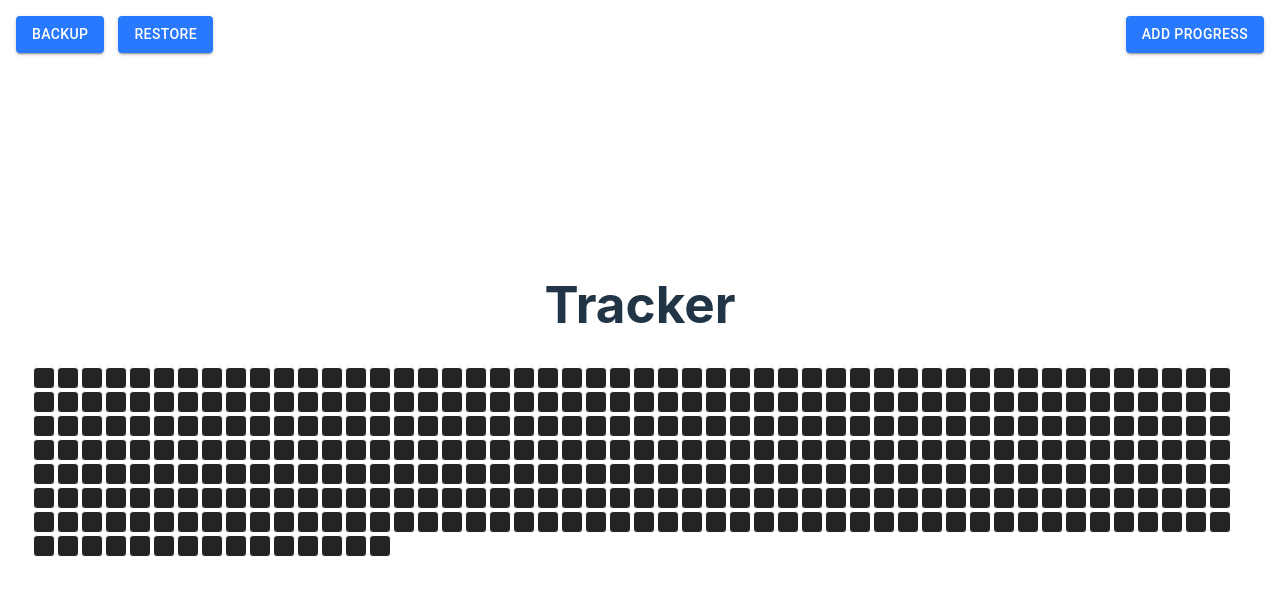
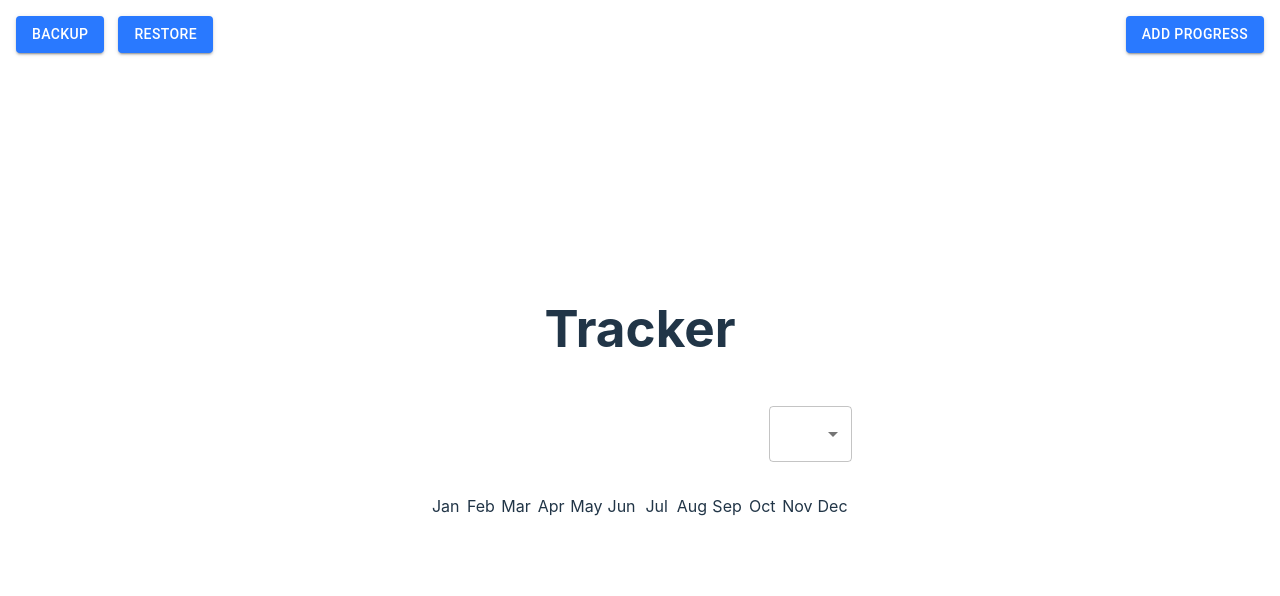
Before and after one commit to GeorgeSedhom0/ProgressTracker, a React (Vite) app: page / in a window 1280 px wide. Shown: the top 596 px of the page. Built offline with nearby package versions, Linux system fonts and the light colour scheme.

Commit message:
added year by year progress

```diff
--- a/src/App.css
+++ b/src/App.css
@@ -41,8 +41,8 @@
 }
 
 .progressSquare {
-  width: 20px;
-  height: 20px;
+  width: 2%;
+  aspect-ratio: 1/1;
   background-color: #000;
   border: 1px solid #fff;
   border-radius: 0.25em;
--- a/src/Tracker.tsx
+++ b/src/Tracker.tsx
@@ -1,6 +1,6 @@
 // this projecy will be GitHub like Progress Tracker
 import { useEffect, useState } from "react";
-import { Tooltip } from "@mui/material";
+import { Tooltip, Select, MenuItem } from "@mui/material";
 import AddProgress from "./componants/inputProgress";
 import { Divider } from "@mui/material/";
 import ImportExport from "./componants/ImportExport";
@@ -10,8 +10,23 @@ export interface Progress {
   date: number;
   done: string[];
 }
+
 const Tracker = () => {
   const [progress, setProgress] = useState<Progress[]>([]);
+  const [selectedYear, setSelectedYear] = useState<string>("2022");
+
+  const allPossibleYears: string[] = [];
+  progress.forEach((item) => {
+    const year = new Date(item.date).getFullYear() as unknown as string;
+    if (!allPossibleYears.includes(year)) {
+      allPossibleYears.push(year);
+    }
+  });
+
+  const currentYearProgress = progress.filter((item) => {
+    const year = new Date(item.date).getFullYear() as unknown as string;
+    return year === selectedYear;
+  });
 
   const colorByProgress = [
     "#242424",
@@ -19,6 +34,21 @@ const Tracker = () => {
     "#2e782e",
     "#308930",
     "#33aa33",
+  ];
+
+  const months = [
+    "Jan",
+    "Feb",
+    "Mar",
+    "Apr",
+    "May",
+    "Jun",
+    "Jul",
+    "Aug",
+    "Sep",
+    "Oct",
+    "Nov",
+    "Dec",
   ];
 
   // create mock progress data
@@ -69,7 +99,45 @@ const Tracker = () => {
         }}
       >
         <AddProgress setProgress={setProgress} />
-        {progress.map((item: Progress, index: number) => {
+        <div
+          style={{
+            width: "100%",
+            display: "flex",
+            justifyContent: "flex-end",
+            margin: "1em 0",
+          }}
+        >
+          <Select
+            defaultValue={selectedYear}
+            onChange={(e) => {
+              setSelectedYear(e.target.value);
+            }}
+          >
+            {allPossibleYears.map((item) => (
+              <MenuItem key={item} value={item}>
+                {item}
+              </MenuItem>
+            ))}
+          </Select>
+        </div>
+
+        <div
+          style={{
+            width: "100%",
+            display: "flex",
+            margin: "1em 0",
+          }}
+        >
+          {months.map((item, index) => {
+            return (
+              <div key={index} style={{ width: "8.3%", textAlign: "center" }}>
+                {item}
+              </div>
+            );
+          })}
+        </div>
+
+        {currentYearProgress.map((item: Progress, index: number) => {
           const dateTitle = new Date(item.date).toLocaleDateString();
           const Title = () => {
             return (
```
